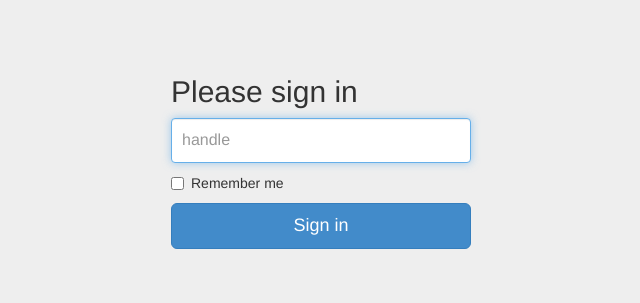
After one commit to pushkar/kaggle, a Django app: page /kaggle/ in a window 1280 px wide. The commit adds this page. Shown: the top 303 px of the page, without its empty margins (319-959 px from the left). Run offline with Django 3.2, Linux system fonts and the light colour scheme; parts of the project's set-up code (start-up, migrations or seed data) failed here and were passed over; some libraries are stand-ins or nearby versions.

Commit message:
adds signin page

```diff
--- a/kaggle/models.py
+++ b/kaggle/models.py
@@ -1,4 +1,5 @@
 from django.db import models
+import datetime
 
 class Pages(models.Model):
 	handle = models.CharField(max_length=10, primary_key=True)
@@ -15,7 +16,7 @@ class Student(models.Model):
 	location = models.CharField(max_length=50)
 	age = models.IntegerField(default=0)
 	score = models.FloatField(default=0.0)
-	last_time = models.DateTimeField()
+	last_time = models.DateTimeField(auto_now_add=True, blank=True)
 
 	def __unicode__(self):
 		return self.name
--- /dev/null
+++ b/kaggle/static/signin.css
@@ -0,0 +1,40 @@
+body {
+  padding-top: 40px;
+  padding-bottom: 40px;
+  background-color: #eee;
+}
+
+.form-signin {
+  max-width: 330px;
+  padding: 15px;
+  margin: 0 auto;
+}
+.form-signin .form-signin-heading,
+.form-signin .checkbox {
+  margin-bottom: 10px;
+}
+.form-signin .checkbox {
+  font-weight: normal;
+}
+.form-signin .form-control {
+  position: relative;
+  height: auto;
+  -webkit-box-sizing: border-box;
+     -moz-box-sizing: border-box;
+          box-sizing: border-box;
+  padding: 10px;
+  font-size: 16px;
+}
+.form-signin .form-control:focus {
+  z-index: 2;
+}
+.form-signin input[type="email"] {
+  margin-bottom: -1px;
+  border-bottom-right-radius: 0;
+  border-bottom-left-radius: 0;
+}
+.form-signin input[type="password"] {
+  margin-bottom: 10px;
+  border-top-left-radius: 0;
+  border-top-right-radius: 0;
+}
--- /dev/null
+++ b/kaggle/templates/kaggle/signin.html
@@ -0,0 +1,49 @@
+<!DOCTYPE html>
+<html lang="en">
+  <head>
+    <meta charset="utf-8">
+    <meta http-equiv="X-UA-Compatible" content="IE=edge">
+    <meta name="viewport" content="width=device-width, initial-scale=1">
+    <meta name="description" content="">
+    <meta name="author" content="">
+
+    <title>Signin Template for Bootstrap</title>
+
+    <!-- Bootstrap core CSS -->
+    <link href="/static/dist/css/bootstrap.min.css" rel="stylesheet">
+
+    <!-- Custom styles for this template -->
+    <link href="/static/signin.css" rel="stylesheet">
+
+    <!-- Just for debugging purposes. Don't actually copy this line! -->
+    <!--[if lt IE 9]><script src="../../assets/js/ie8-responsive-file-warning.js"></script><![endif]-->
+
+    <!-- HTML5 shim and Respond.js IE8 support of HTML5 elements and media queries -->
+    <!--[if lt IE 9]>
+      <script src="https://oss.maxcdn.com/libs/html5shiv/3.7.0/html5shiv.js"></script>
+      <script src="https://oss.maxcdn.com/libs/respond.js/1.4.2/respond.min.js"></script>
+    <![endif]-->
+  </head>
+
+  <body>
+
+    <div class="container">
+
+      <form class="form-signin" role="form" action="{% url 'kaggle:signin' %}" method="post">
+      {% csrf_token %}
+        <h2 class="form-signin-heading">Please sign in</h2>
+        <input type="text" name="handle_id" id="handle_id" class="form-control" placeholder="handle" required autofocus>
+        <label class="checkbox">
+          <input type="checkbox" value="remember-me"> Remember me
+        </label>
+        <button class="btn btn-lg btn-primary btn-block" type="submit">Sign in</button>
+      </form>
+
+    </div> <!-- /container -->
+
+
+    <!-- Bootstrap core JavaScript
+    ================================================== -->
+    <!-- Placed at the end of the document so the pages load faster -->
+  </body>
+</html>
--- a/kaggle/urls.py
+++ b/kaggle/urls.py
@@ -3,6 +3,9 @@ from django.conf.urls import patterns, url
 from kaggle import views
 
 urlpatterns = patterns('',
+	url(r'^$', views.index, name='index'),
+	url(r'^signin/$', views.signin, name='signin'),
+	url(r'^logout/$', views.logout, name='logout'),
 	url(r'^pages/(?P<page_id>\w+)$', views.page_view, name='page_view'),
     url(r'^leaderboard/(?P<order_by>\w*)$', views.leaderboard, name='leaderboard'),
     url(r'^set_cookie/$', views.set_cookie, name='set_cookie'),
--- a/kaggle/views.py
+++ b/kaggle/views.py
@@ -3,6 +3,30 @@ from django.http import HttpResponseRedirect, HttpResponse
 from django.core.urlresolvers import reverse
 from kaggle.models import Student, Pages
 from django.template import RequestContext, loader
+
+def index(request):
+	display = "signin"
+	template = loader.get_template('kaggle/signin.html')
+	context = RequestContext(request, {
+	    'display': display
+	})
+	return HttpResponse(template.render(context))
+
+def signin(request):
+	try:
+		s = Student.objects.get(handle=request.POST['handle_id'])
+	except:
+		s = Student(handle=request.POST['handle_id'])
+		s.save()
+	request.session['handle_id'] = s.handle
+	return HttpResponseRedirect(reverse('kaggle:form'))
+
+def logout(request):
+	try:
+		del request.session['handle_id']
+	except KeyError:
+		pass
+	return HttpResponseRedirect(reverse('kaggle:index'))
 
 def leaderboard(request, order_by):
 	display = "leaderboard"
@@ -15,9 +39,11 @@ def leaderboard(request, order_by):
 	else:
 		leaderboard = Student.objects.order_by('score')
 
+	handle = request.session['handle_id']
 	pages = Pages.objects.order_by('order')
 	template = loader.get_template('kaggle/dashboard.html')
 	context = RequestContext(request, {
+		'handle': handle,
 		'pages': pages,
         'leaderboard': leaderboard,
         'display': display
```
Also changed, not shown: kaggle/templates/kaggle/dashboard.html (+21 -12 lines), db.sqlite3.
